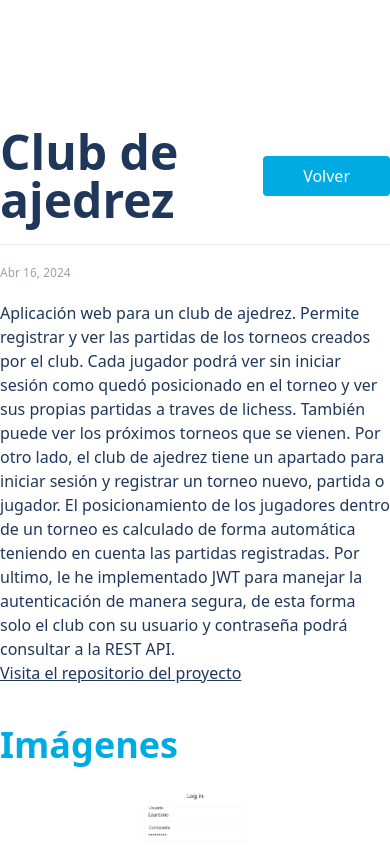
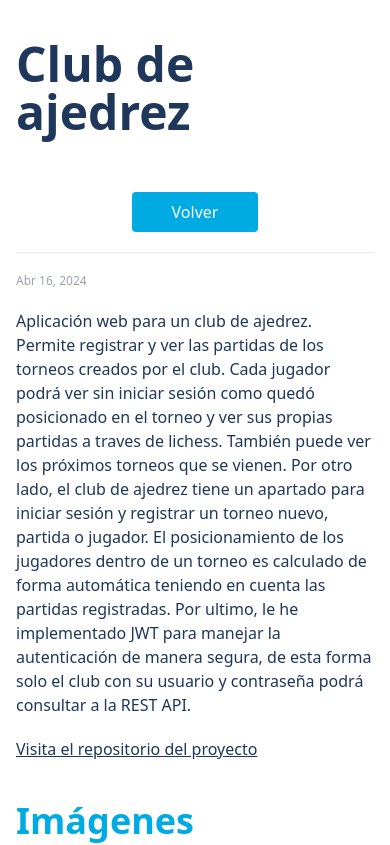
Before and after one commit to LaureanoC/portfolio-react, a React (Vite) app in the folder portfolio/: page /projects/1 in a window 390 px wide. Shown: the top 845 px of the page. Built offline with nearby package versions, Linux system fonts and the light colour scheme.

Commit message:
responsive project

```diff
--- a/portfolio/src/pages/ProjectPage.jsx
+++ b/portfolio/src/pages/ProjectPage.jsx
@@ -4,19 +4,19 @@ import { getProject } from '../lib/filter'
 import { allprojects } from '../data/data'
 import Carousel from '../components/Carousel'
 import { useNavigate } from 'react-router-dom'
+import Header from '../components/Header'
 
 function ProjectPage() {
-  const params = useParams()
+  const { id } = useParams()
   const navigate = useNavigate()
-  let p = getProject(allprojects, params.id)
-
+  const p = getProject(allprojects, id)
   return (
     <>
-      <div className='container mx-auto mt-32'>
-        <div className='flex justify-between'>
-          <h1 className='text-text text-5xl font-bold'>{p.title}</h1>
+      <div className='container mx-auto mt-10 lg:mt-32 px-4 sm:px-6'>
+        <div className='flex flex-col md:flex-row justify-between'>
+          <h1 className='text-text text-5xl font-bold mb-4 md:mb-0'>{p.title}</h1>
           <span
-            className='self-center bg-subtitle rounded  hover:bg-subtitlehover py-2 px-10 cursor-pointer text-white font-medium'
+            className='mt-10 md:mt-auto self-center bg-subtitle rounded hover:bg-subtitlehover py-2 px-10 cursor-pointer text-white font-medium'
             onClick={() => {
               navigate('/')
               window.scrollTo(0, 0)
@@ -27,14 +27,17 @@ function ProjectPage() {
         </div>
         <hr className='mt-5 mb-5' />
         <div className='my-5 text-gray-400 text-xs'>{p.date}</div>
-        <p className='text-text'>{p.fulldesc}</p>
+        <p className='text-text mb-5'>{p.fulldesc}</p>
+        {p.repo && (
           <a
             target='_blank'
+            rel='noopener noreferrer'
             href={p.repo}
             className='text-text font-medium underline'
           >
             Visita el repositorio del proyecto
           </a>
+        )}
         <h2 className='text-4xl text-subtitle font-bold mt-10 mb-5'>
           Imágenes
         </h2>
```
Lines whose indentation alone changed are shown as unchanged.
